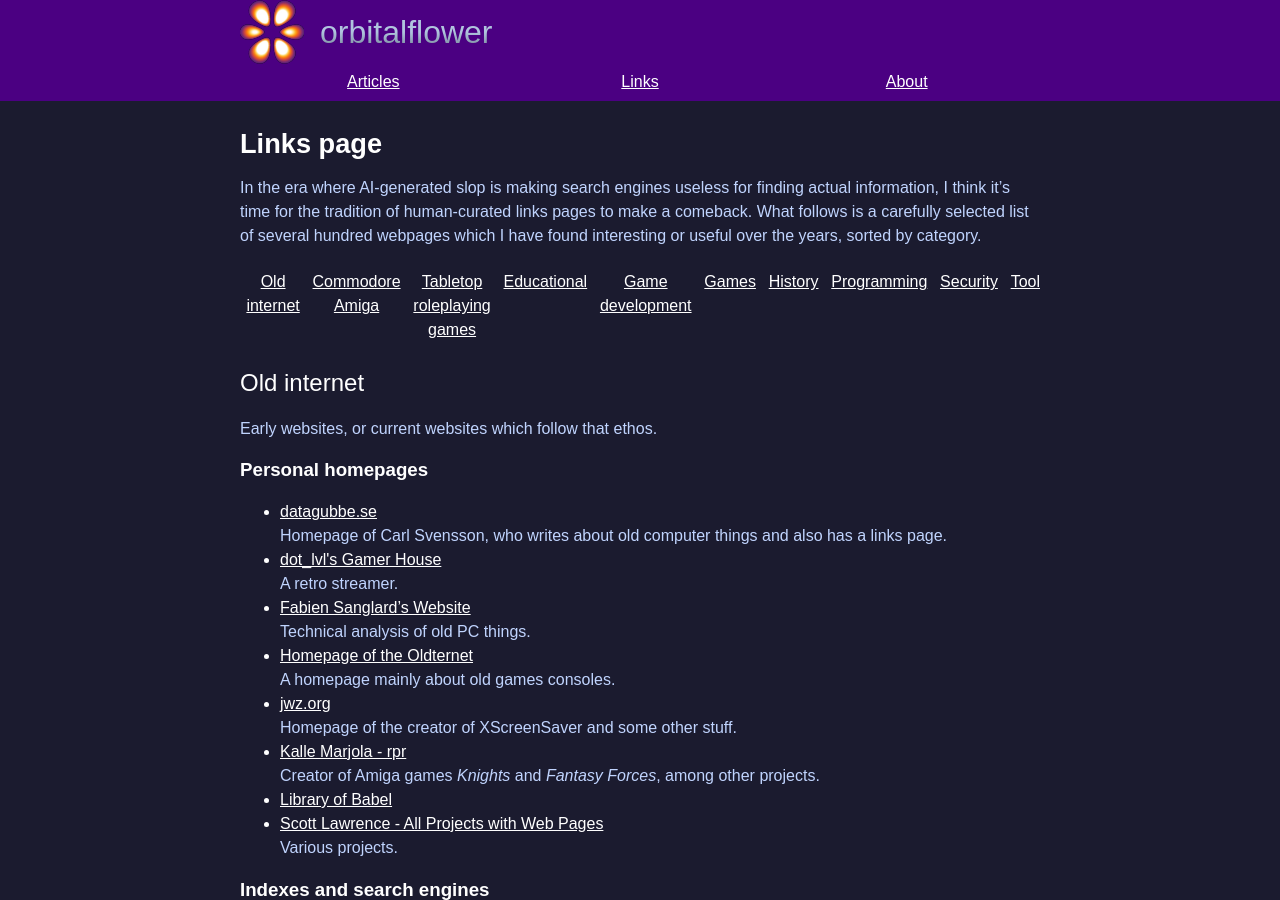
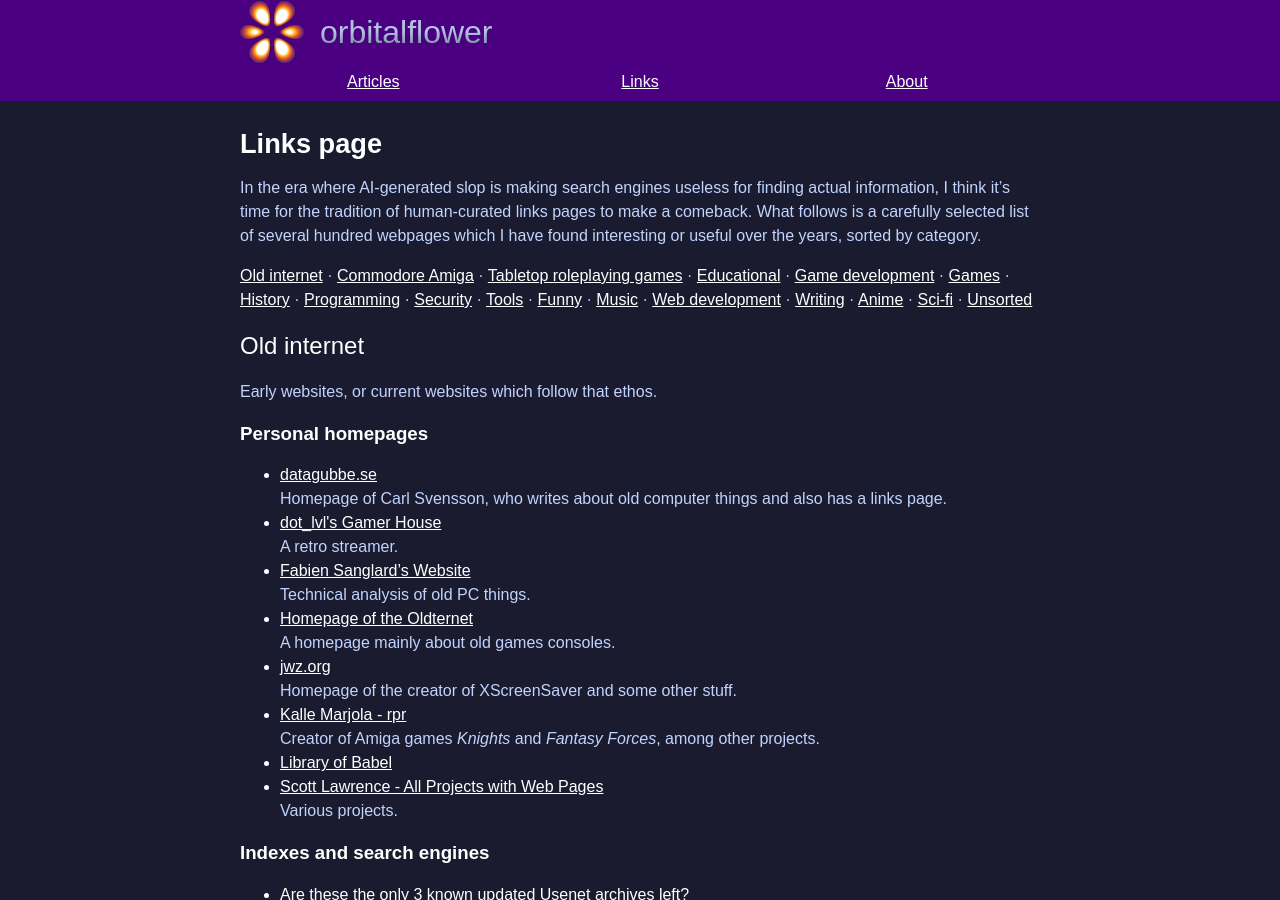
Before and after one commit to orbitalflower/orbitalflower.github.io, a Jekyll site: the page built from links.md, in a window 1280 px wide and 900 px high. Built offline with Jekyll 4.4.1, drawn with Linux system fonts in a browser that asks for light colours.

Commit message:
Navigation

```diff
--- a/links.md
+++ b/links.md
@@ -16,27 +16,8 @@ pages to make a comeback. What follows is a carefully selected list of several
 hundred webpages which I have found interesting or useful over the years, sorted
 by category.
 
-<nav>
-  <ul>
-    <li><a href="#old-internet">Old internet</a></li>
-    <li><a href="#commodore-amiga">Commodore Amiga</a></li>
-    <li><a href="#tabletop-roleplaying-games">Tabletop roleplaying games</a></li>
-    <li><a href="#educational">Educational</a></li>
-    <li><a href="#game-development">Game development</a></li>
-    <li><a href="#games">Games</a></li>
-    <li><a href="#history">History</a></li>
-    <li><a href="#programming">Programming</a></li>
-    <li><a href="#security">Security</a></li>
-    <li><a href="#tools">Tools</a></li>
-    <li><a href="#funny">Funny</a></li>
-    <li><a href="#music">Music</a></li>
-    <li><a href="#web-development">Web development</a></li>
-    <li><a href="#writing">Writing</a></li>
-    <li><a href="#anime">Anime</a></li>
-    <li><a href="#sci-fi">Sci-fi</a></li>
-    <li><a href="#unsorted">Unsorted</a></li>
-  </ul>
-</nav>
+[Old internet](#old-internet) · [Commodore Amiga](#commodore-amiga) · [Tabletop roleplaying games](#tabletop-roleplaying-games) · [Educational](#educational) · [Game development](#game-development) · [Games](#games) · [History](#history) · [Programming](#programming) · [Security](#security) · [Tools](#tools) · [Funny](#funny) · [Music](#music) · [Web development](#web-development) · [Writing](#writing) · [Anime](#anime) · [Sci-fi](#sci-fi) · [Unsorted](#unsorted)
+
 <!--1. Table of Contents
 {:toc}-->
 
```
